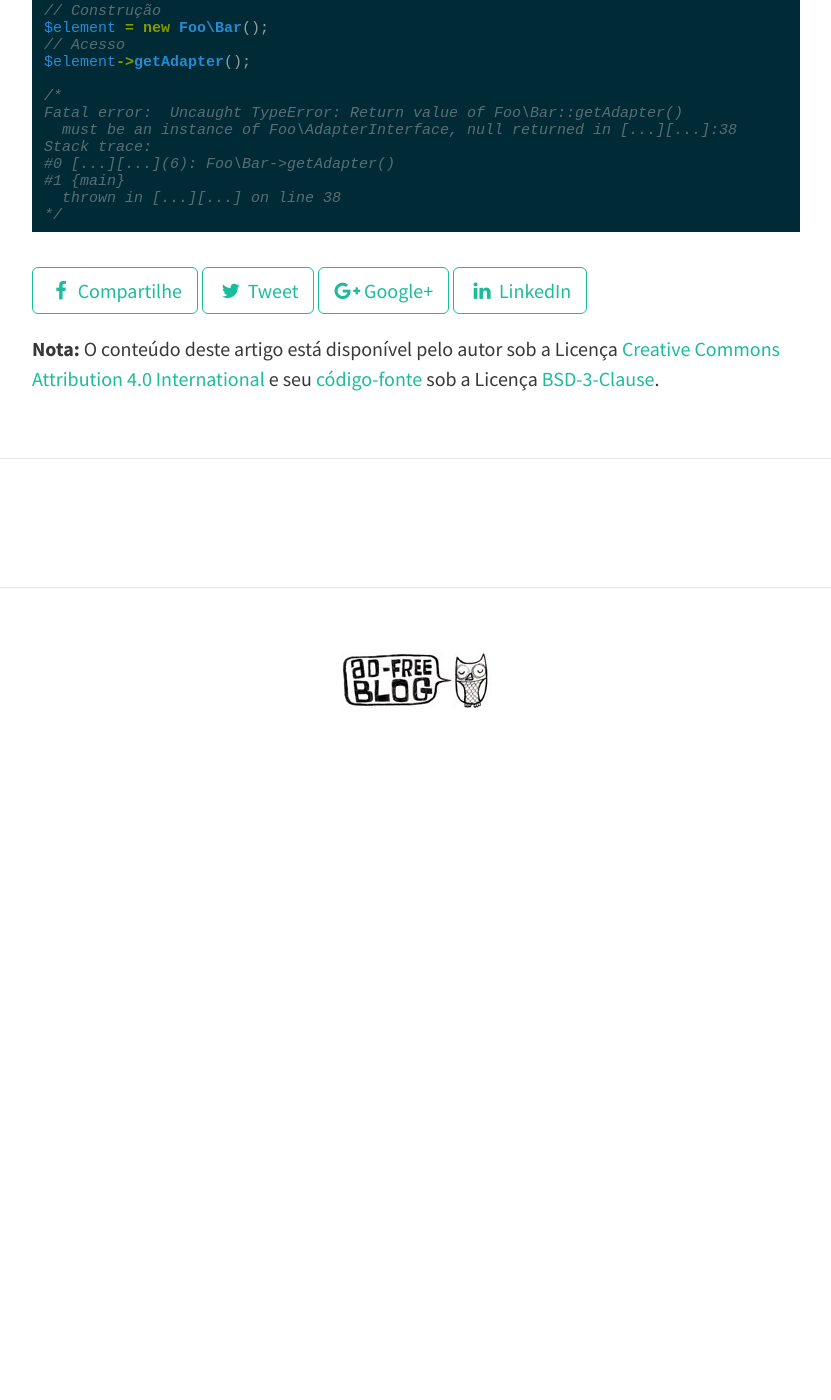
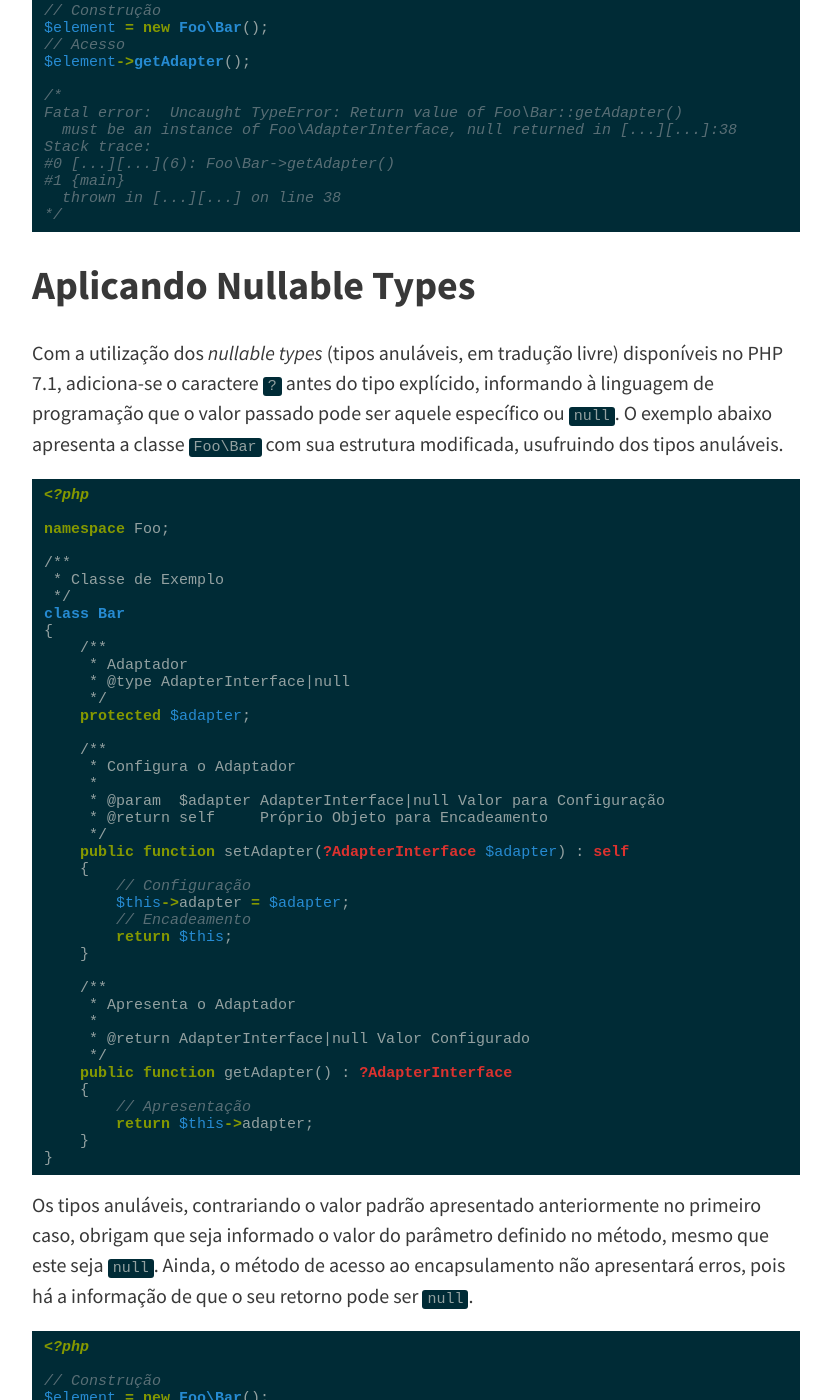
Before and after one commit to wandersonwhcr/wandersonwhcr.github.io, a Jekyll site: the page built from _posts/2017-03-04-php-nullable-types.md, in a window 1280 px wide and 1400 px high, scrolled down 2968 px. Shown: the whole window, without its empty margins (224-1055 px from the left). Built offline with Jekyll 4.4.1, drawn with Linux system fonts in a browser that asks for light colours; nearby versions of some CDN libraries; comment, search, counter and statistics services are not loaded; before the commit the page ends 3747 px from its top, so only the background shows below that; some of the changed text lies outside the part shown.

Commit message:
Descreve os tipos anuláveis

````diff
--- a/_posts/2017-03-04-php-nullable-types.md
+++ b/_posts/2017-03-04-php-nullable-types.md
@@ -147,3 +147,67 @@ Stack trace:
   thrown in [...][...] on line 38
 */
 ```
+
+## Aplicando Nullable Types
+
+Com a utilização dos _nullable types_ (tipos anuláveis, em tradução livre) disponíveis no PHP 7.1, adiciona-se o caractere `?` antes do tipo explícido, informando à linguagem de programação que o valor passado pode ser aquele específico ou `null`. O exemplo abaixo apresenta a classe `Foo\Bar` com sua estrutura modificada, usufruindo dos tipos anuláveis.
+
+```php
+<?php
+
+namespace Foo;
+
+/**
+ * Classe de Exemplo
+ */
+class Bar
+{
+    /**
+     * Adaptador
+     * @type AdapterInterface|null
+     */
+    protected $adapter;
+
+    /**
+     * Configura o Adaptador
+     *
+     * @param  $adapter AdapterInterface|null Valor para Configuração
+     * @return self     Próprio Objeto para Encadeamento
+     */
+    public function setAdapter(?AdapterInterface $adapter) : self
+    {
+        // Configuração
+        $this->adapter = $adapter;
+        // Encadeamento
+        return $this;
+    }
+
+    /**
+     * Apresenta o Adaptador
+     *
+     * @return AdapterInterface|null Valor Configurado
+     */
+    public function getAdapter() : ?AdapterInterface
+    {
+        // Apresentação
+        return $this->adapter;
+    }
+}
+```
+
+Os tipos anuláveis, contrariando o valor padrão apresentado anteriormente no primeiro caso, obrigam que seja informado o valor do parâmetro definido no método, mesmo que este seja `null`. Ainda, o método de acesso ao encapsulamento não apresentará erros, pois há a informação de que o seu retorno pode ser `null`.
+
+```php
+<?php
+
+// Construção
+$element = new Foo\Bar();
+// Desconfigura Adaptador
+$element->setAdapter(null);
+
+var_dump($element->getAdapter());
+
+/*
+NULL
+*/
+```
````
